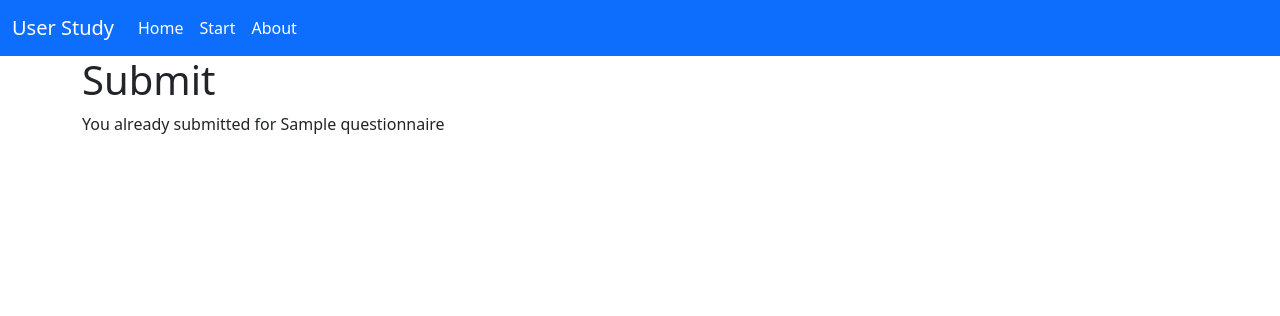
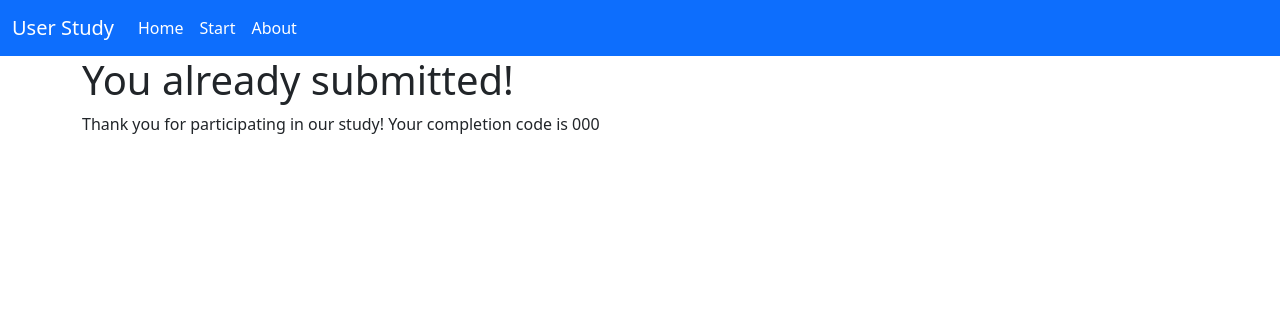
Before and after one commit to juliusfrost/cfrl-rllib, a Django app: page /submit/1/ in a window 1280 px wide. Shown: the top 316 px of the page. Run offline with Django 3.2, Linux system fonts and the light colour scheme; a user stored in the database is signed in; tables that the repository leaves empty hold one stand-in row (values such as "Sample post").

Commit message:
Provide respondents with a completion code

```diff
--- a/server/study/models.py
+++ b/server/study/models.py
@@ -13,6 +13,7 @@ class Questionnaire(models.Model):
     eval_heading_text = models.CharField(max_length=200)
     question_text = models.CharField(max_length=1000)
     num_respondents = models.IntegerField(default=0)
+    completion_code = models.CharField(max_length=6, default='984730')
 
     def get_trials(self):
         return self.trial_set.order_by('order')
--- a/server/templates/study/submitted.html
+++ b/server/templates/study/submitted.html
@@ -1,8 +1,10 @@
 {% extends "study/base.html" %}
 
 {% block content %}
-<h1>Submit</h1>
-
-You already submitted for {{ questionnaire.name }}
+<h1>You already submitted!</h1>
+<p>
+    Thank you for participating in our study!
+    Your completion code is {{ questionnaire.completion_code }}
+</p>
 
 {% endblock %}
```
Also changed, not shown: server/templates/study/submit.html (+8 -4 lines).
